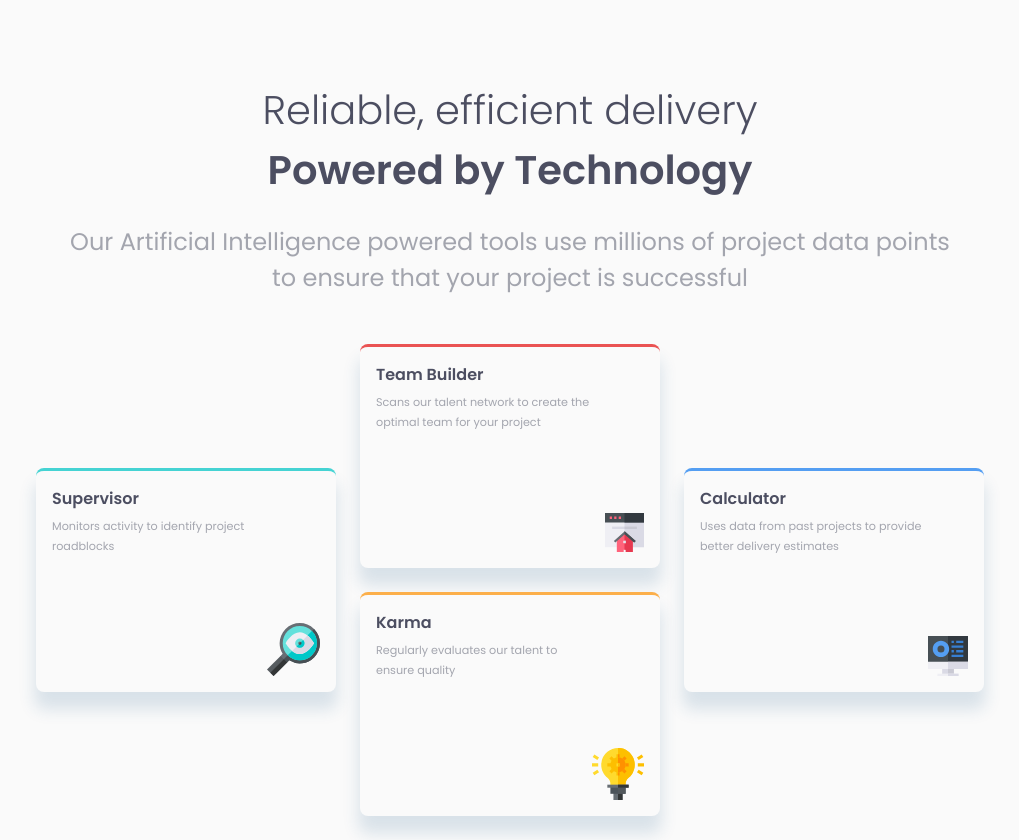
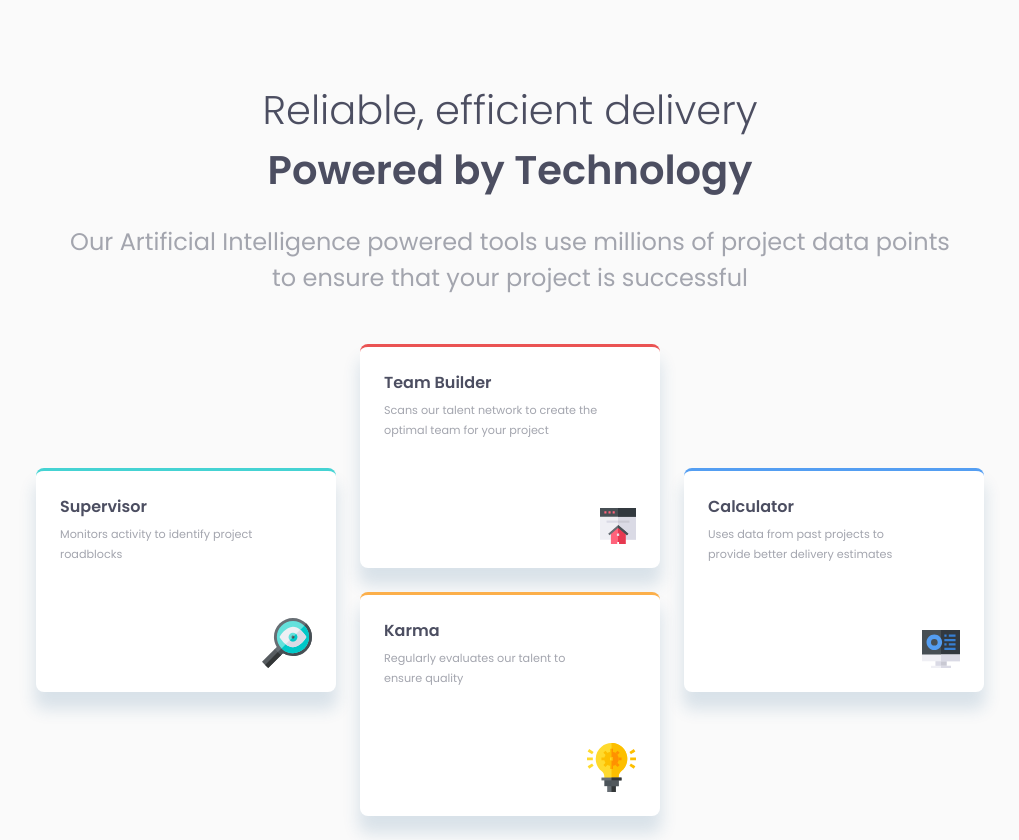
Before and after one commit to ronaldyonggi/four-card-feature-fm, a React (Vite) app: page / in a window 1280 px wide. Shown: the whole page, without its empty margins (130-1149 px from the left). Built offline with nearby package versions, Linux system fonts and the light colour scheme.

Commit message:
fix card background color to white

```diff
--- a/src/components/FeatureCard/FeatureCard.module.css
+++ b/src/components/FeatureCard/FeatureCard.module.css
@@ -1,5 +1,5 @@
 .container {
-  background-color: var(--color-neutral-light-gray);
+  background-color: var(--color-white);
   box-shadow: 0 1rem 1rem 0.1rem rgba(36, 91, 143, 0.148);
   border-radius: 8px;
   margin-bottom: 1.5rem;
@@ -41,6 +41,7 @@ img {
     max-width: 300px;
     height: 14rem;
     display: flex;
+    padding: 1.5rem;
   }
 
   .imageContainer {
```
